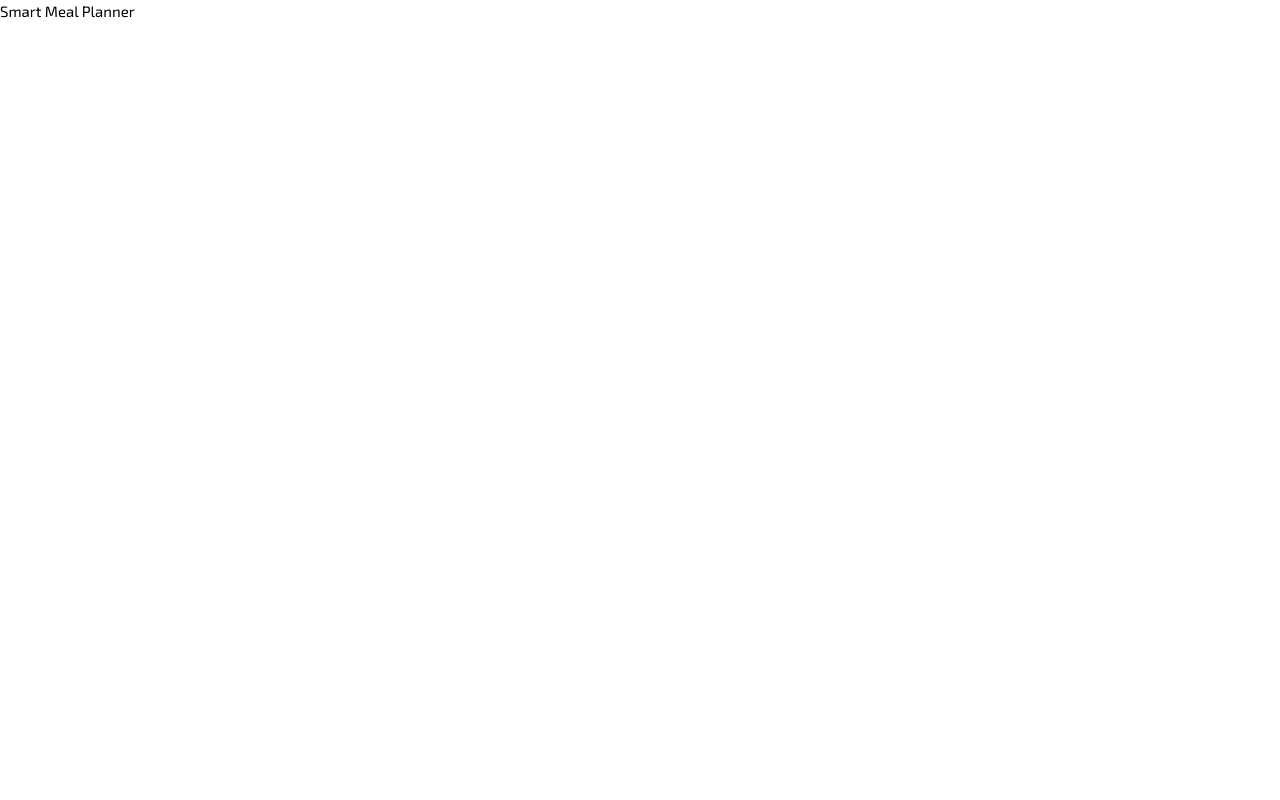
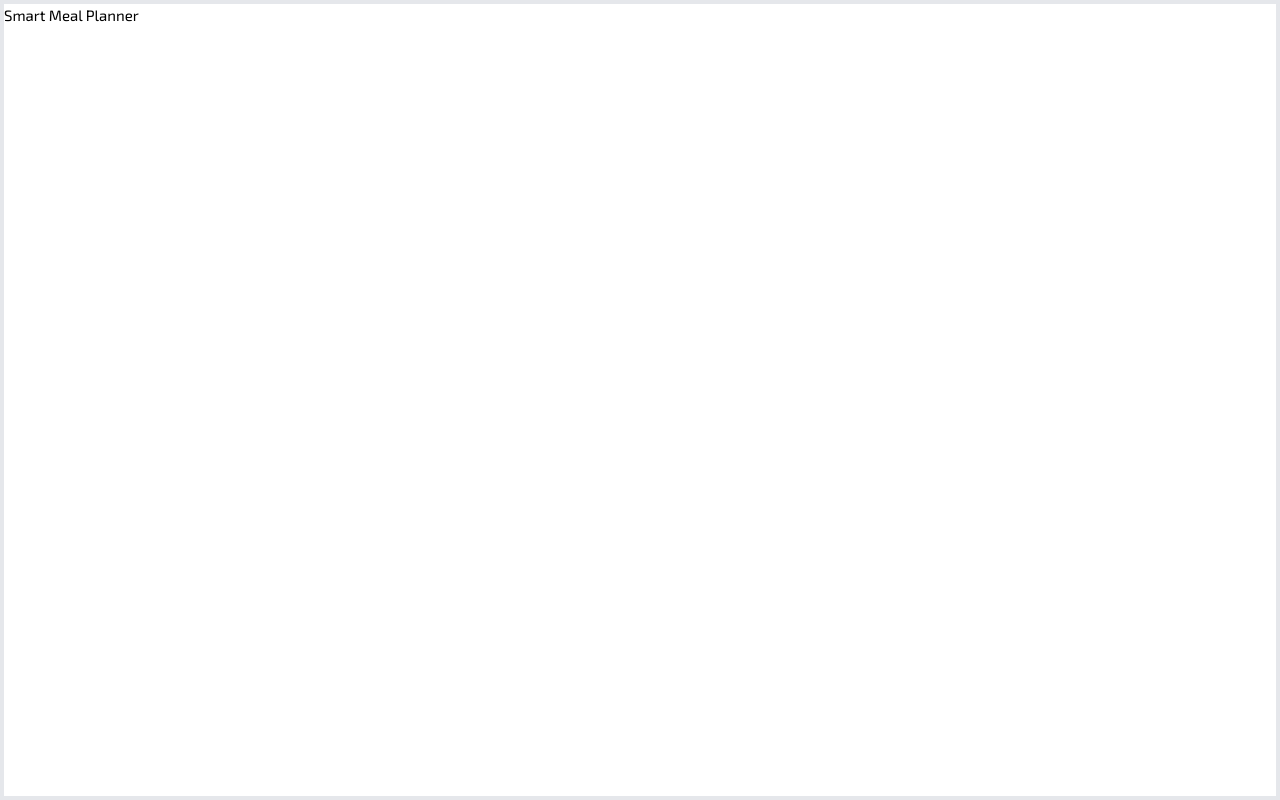
Before and after one commit to RereTooki/Smart-Meals, a React (Vite) app: page / in a window 1280 px wide. Built offline with nearby package versions, Linux system fonts and the light colour scheme; a web font is replaced by a local one.

Commit message:
added analytics and testing tailwind

```diff
--- a/package.json
+++ b/package.json
@@ -9,6 +9,7 @@
     "preview": "vite preview"
   },
   "dependencies": {
+    "@vercel/analytics": "^1.5.0",
     "react": "^18.2.0",
     "react-dom": "^18.2.0",
     "react-icons": "^4.7.1",
--- a/src/App.tsx
+++ b/src/App.tsx
@@ -2,7 +2,7 @@ import { useState } from "react";
 import reactLogo from "./assets/react.svg";
 import "./App.css";
 import Homepage from "./components/Homepage";
-// import { Analytics } from "@vercel/analytics/react";
+import { Analytics } from "@vercel/analytics/react";
 
 function App() {
   const [count, setCount] = useState(0);
@@ -10,7 +10,7 @@ function App() {
   return (
     <>
       <Homepage />
-      {/* <Analytics /> */}
+      <Analytics />
     </>
   );
 }
--- a/src/components/Homepage.tsx
+++ b/src/components/Homepage.tsx
@@ -3,7 +3,7 @@ import React from "react";
 const Homepage = () => {
   return (
     <>
-      <div>Smart Meal Planner</div>
+      <div className=" border-4 h-screen">Smart Meal Planner</div>
     </>
   );
 };
```
Also changed, not shown: 2 other files (tests, documents, lock files or other folders).
